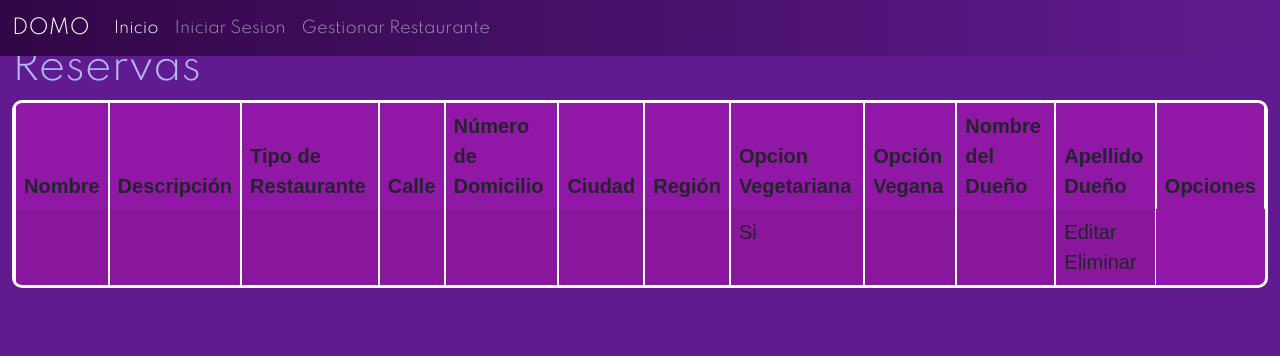
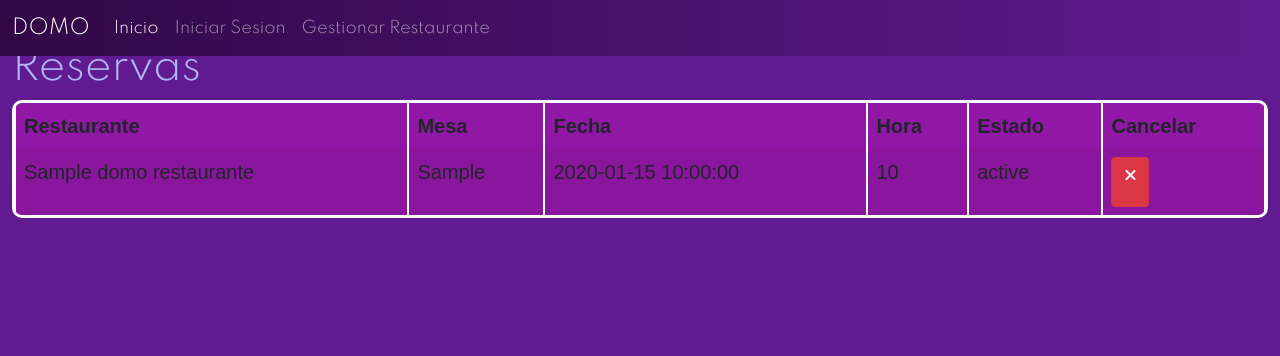
Before and after one commit to Exesito/GPS, a Flask app: template app/templates/reserva/cli_ver_reservas.html in a window 1280 px wide. Shown: the top 356 px of the page. Run offline with Flask 2, Linux system fonts and the light colour scheme; the template is opened without the code that fills it: most values are stand-ins (such as "Sample title", 1, 10 or a date in 2020); parts of the project's set-up code (start-up, migrations or seed data) failed here and were passed over; some libraries are stand-ins or nearby versions.

Commit message:
Vistas de reservas y botones de aprobar/cancelar añadidos

```diff
--- a/app/templates/reserva/cli_ver_reservas.html
+++ b/app/templates/reserva/cli_ver_reservas.html
@@ -12,41 +12,26 @@ Consultar Reservas
 
             <thead class="thead-dark">
                 <tr>
-                    <th>Nombre</th>
-                    <th>Descripción</th>
-                    <th>Tipo de Restaurante</th>
-                    <th>Calle</th>
-                    <th>Número de Domicilio</th>
-                    <th>Ciudad</th>
-                    <th>Región</th>
-                    <th>Opcion Vegetariana</th>
-                    <th>Opción Vegana</th>
-                    <th>Nombre del Dueño</th>
-                    <th>Apellido Dueño</th>
-                    <th>Opciones</th>
+                    <th>Restaurante</th>
+                    <th>Mesa</th>
+                    <th>Fecha</th>
+                    <th>Hora</th>
+                    <th>Estado</th>
+                    <th>Cancelar</th>
 
                 </tr>
             </thead>
 
 
-            {% for item in restaurantes %}
+            {% for item in reservas %}
             <tr>
-                <td></td>
-                <td></td>
-                <td></td>
-                <td></td>
-                <td></td>
-                <td></td>
-                <td></td>
-
-                <td>Si</td>
-
-                <td></td>
-                <td></td>
-                <td>
-                    Editar
-                    Eliminar
-                </td>
+                <td>{{item.domo_restaurante.rtr_nombre}}</td>
+                <td>{{item.domo_mesa.msa_numero}}</td>
+                <td>{{item.domo_reserva.rsv_fecha}}</td>
+                <td>{{item.domo_reserva.rsv_hora}}</td>
+                <td>{{item.domo_reserva.rsv_estado}}</td>
+                <td><a href="{{url_for('cli_cancelar_reserva', rsv_id = item.domo_reserva.rsv_id, cli_id=cli_id)}}" class='btn btn-danger'>
+                    <i class="fa fa-times" aria-hidden="true"></i></a></td>
             </tr>
             {% endfor %}
         </table>
```
Also changed, not shown: app/models.py (+30 -2 lines), app/module/reservar.py (+39 -10 lines), app/templates/reserva/res_ver_reservas.html (+36 -1 lines), webpay/views.py (+6 -1 lines).
